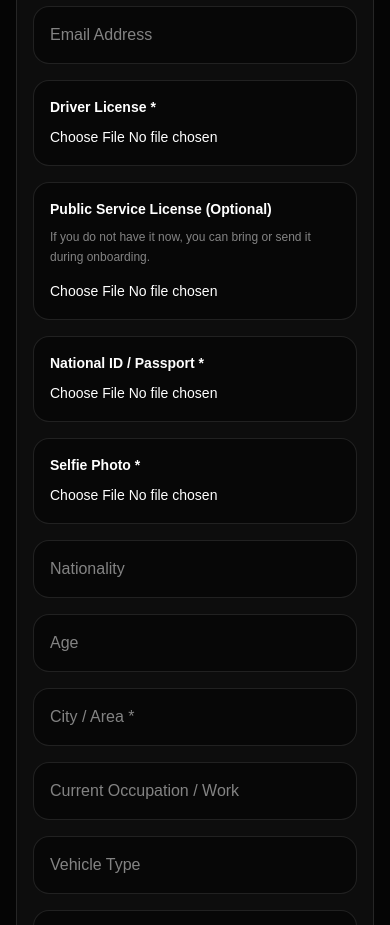
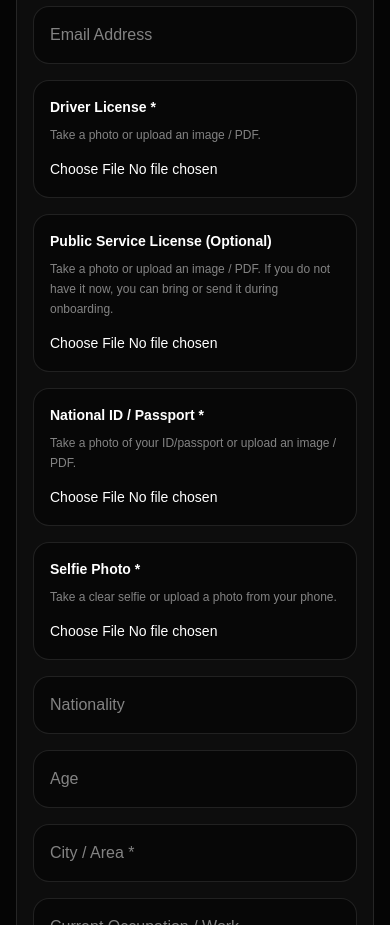
Before and after one commit to Metahaus-Studio/grabme-web, a Next.js app: page /drivers in a window 390 px wide. Shown: the part 2860-3785 px from the top of the page. Built offline with nearby package versions, Linux system fonts and the light colour scheme; no server answers.

Commit message:
Improve mobile document upload instructions

```diff
--- a/src/app/drivers/page.tsx
+++ b/src/app/drivers/page.tsx
@@ -220,6 +220,12 @@ selfie_file: selfieUrl,
   {ar ? "رخصة القيادة *" : "Driver License *"}
 </span>
 
+<p className="mb-3 text-xs leading-5 text-white/50">
+  {ar
+    ? "صوّر الرخصة أو ارفع صورة / ملف PDF."
+    : "Take a photo or upload an image / PDF."}
+</p>
+
 <input
   type="file"
   name="driver_license_file"
@@ -237,8 +243,8 @@ capture="environment"
 
 <p className="mb-3 text-xs leading-5 text-white/50">
   {ar
-    ? "إذا لم تكن لديك الآن، يمكنك إحضارها أو إرسالها خلال مرحلة الانضمام."
-    : "If you do not have it now, you can bring or send it during onboarding."}
+    ? "صوّرها أو ارفع صورة / ملف PDF. إذا لم تكن لديك الآن، يمكنك إحضارها لاحقاً خلال مرحلة الانضمام."
+    : "Take a photo or upload an image / PDF. If you do not have it now, you can bring or send it during onboarding."}
 </p>
 
 <input
@@ -255,6 +261,12 @@ capture="environment"
   {ar ? "الهوية أو جواز السفر *" : "National ID / Passport *"}
 </span>
 
+<p className="mb-3 text-xs leading-5 text-white/50">
+  {ar
+    ? "صوّر الهوية أو جواز السفر أو ارفع صورة / ملف PDF."
+    : "Take a photo of your ID/passport or upload an image / PDF."}
+</p>
+
 <input
   type="file"
   name="id_document_file"
@@ -269,6 +281,12 @@ capture="environment"
     <span className="mb-2 block text-sm font-bold text-white">
   {ar ? "صورة شخصية *" : "Selfie Photo *"}
 </span>
+
+<p className="mb-3 text-xs leading-5 text-white/50">
+  {ar
+    ? "التقط صورة شخصية واضحة أو ارفع صورة من الهاتف."
+    : "Take a clear selfie or upload a photo from your phone."}
+</p>
 
 <input
   type="file"
```
Lines whose indentation alone changed are shown as unchanged.
